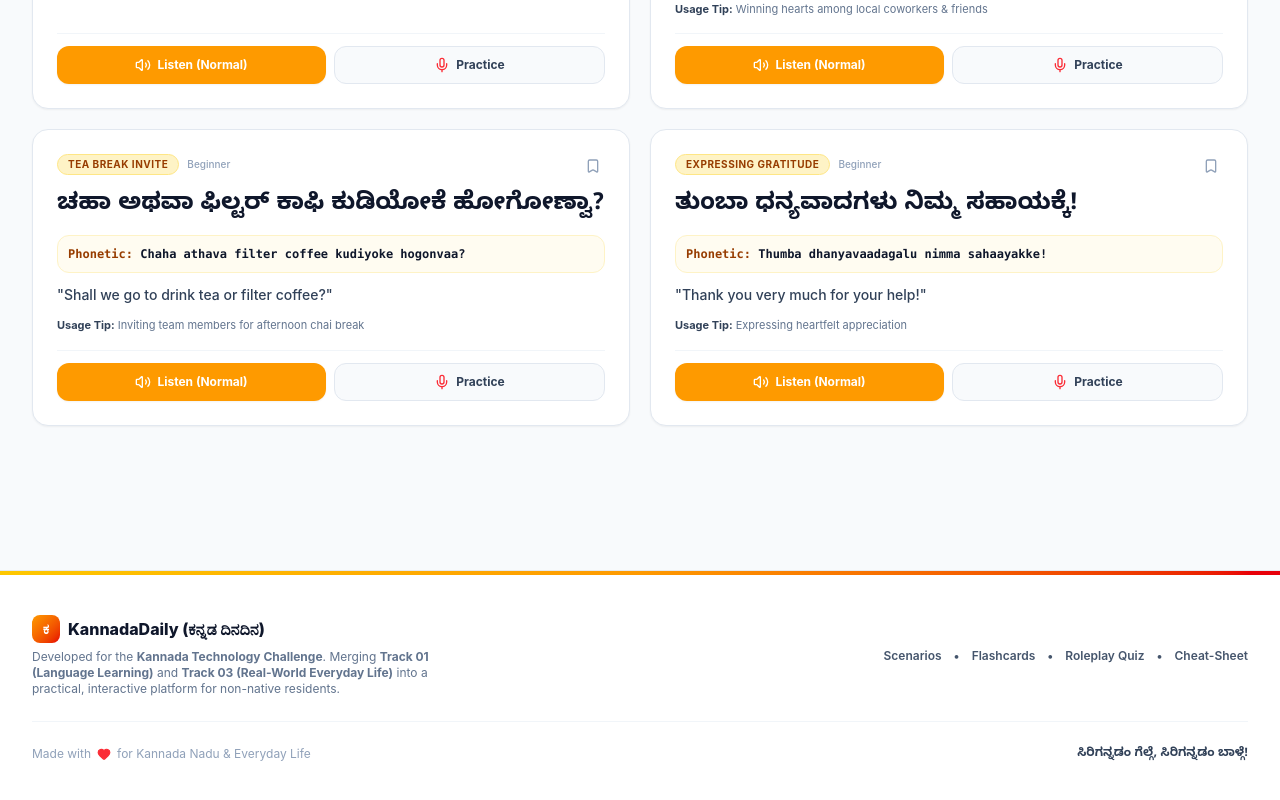
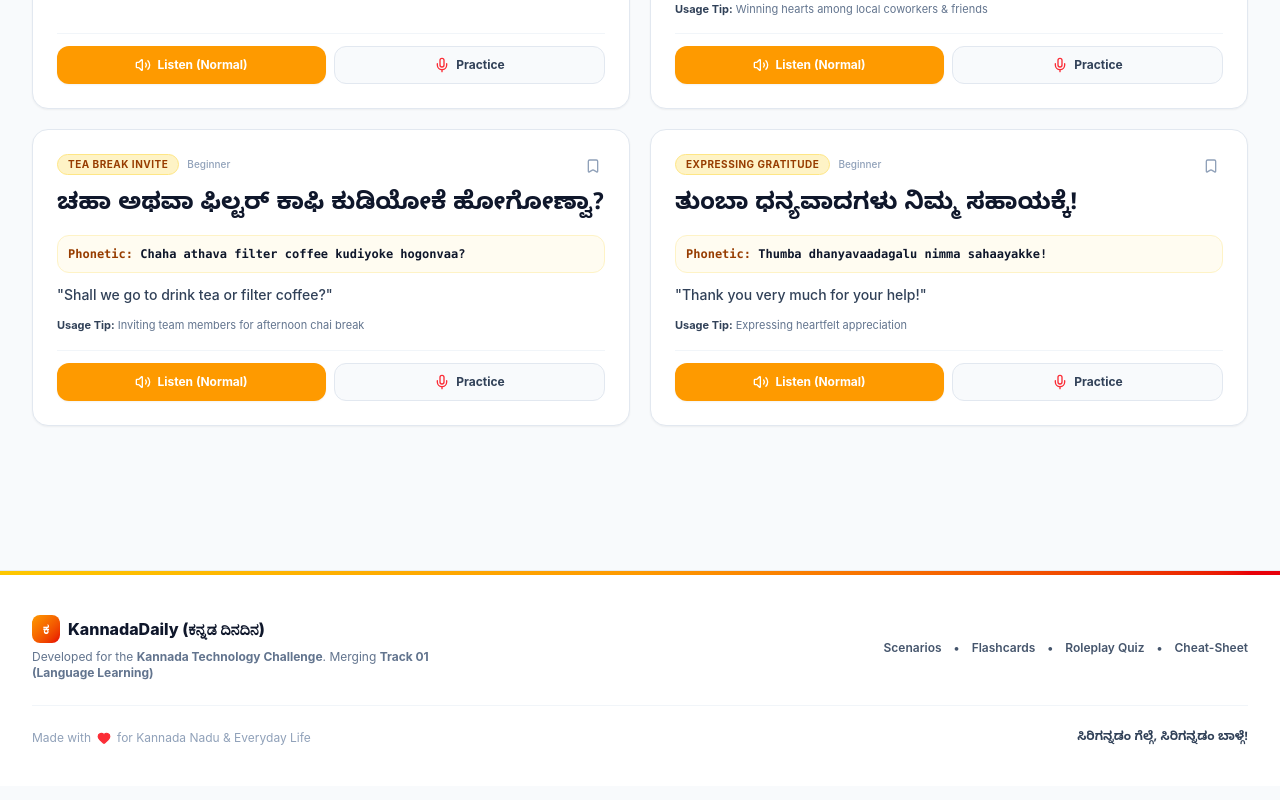
Before and after one commit to jiteshkumartech1981-jitu/learn-kannada-daily-, a React (Vite) app: page / in a window 1280 px wide. Shown: the part 5476-6276 px from the top of the page. Built offline with nearby package versions, Linux system fonts and the light colour scheme.

Commit message:
Update footer description for Kannada Technology Challenge
Removed part of the description in the footer.

```diff
--- a/src/components/Footer.jsx
+++ b/src/components/Footer.jsx
@@ -20,7 +20,7 @@ export default function Footer({ setActiveMode }) {
               </span>
             </div>
             <p className="text-xs text-slate-500 max-w-md">
-              Developed for the <strong>Kannada Technology Challenge</strong>. Merging <strong>Track 01 (Language Learning)</strong> and <strong>Track 03 (Real-World Everyday Life)</strong> into a practical, interactive platform for non-native residents.
+              Developed for the <strong>Kannada Technology Challenge</strong>. Merging <strong>Track 01 (Language Learning)</strong>
             </p>
           </div>
 
```
